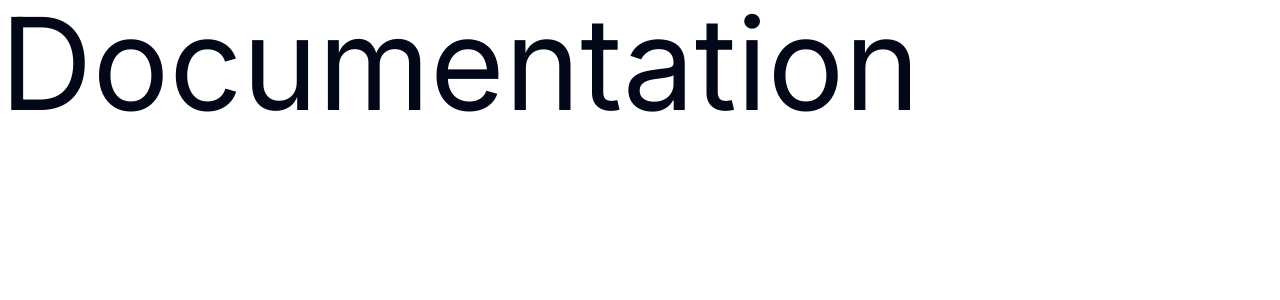
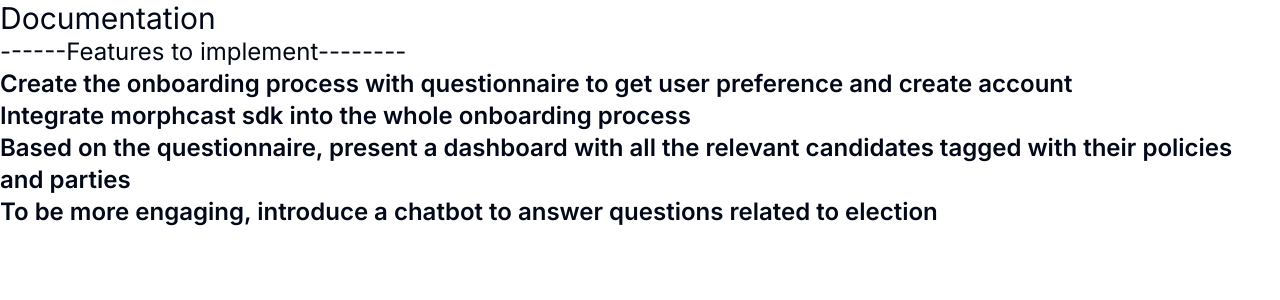
Before and after one commit to Siyam-A-S/ballot-iq-beta, a Next.js app: page /docu in a window 1280 px wide. Shown: the top 300 px of the page. Built offline with nearby package versions, Linux system fonts and the light colour scheme.

Commit message:
Updated the documentation page with features to implement

```diff
--- a/app/docu/page.tsx
+++ b/app/docu/page.tsx
@@ -3,7 +3,18 @@
 export default async function AboutUs(){
     return(
     <main>
-    <h1 className="text-9xl">Documentation</h1>
+    <h1 className="text-3xl">Documentation</h1>
+    <p>
+        <h1 className="text-2xl">------Features to implement--------</h1>
+        <p>
+            <ul className="mb-3 text-2xl font-semibold">
+                <li>Create the onboarding process with questionnaire to get user preference and create account</li>
+                <li>Integrate morphcast sdk into the whole onboarding process</li>
+                <li>Based on the questionnaire, present a dashboard with all the relevant candidates tagged with their policies and parties</li>
+                <li>To be more engaging, introduce a chatbot to answer questions related to election</li>
+            </ul>
+        </p>
+    </p>
     </main>
     )
 }
--- a/app/get-started/page.tsx
+++ b/app/get-started/page.tsx
@@ -70,6 +70,10 @@
         </TabsContent>
         </Tabs>
         </div>
+
+
+        <Button variant="secondary">Secondary</Button>
+
     </main>
     )
 }
```
